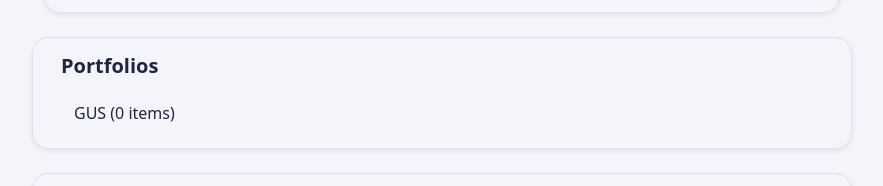
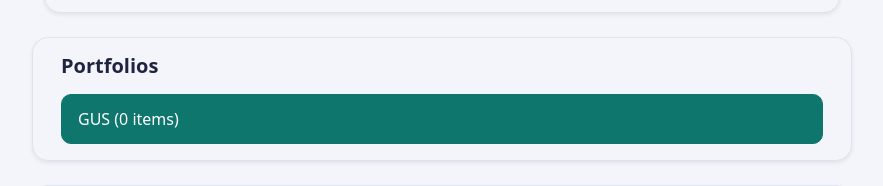
Before and after one commit to ParkinSanphan/Personal-Learning-Portfolio-Team-Project, a plain HTML site: page index.html in a window 1280 px wide. Shown: the part 1779-1965 px from the top of the page, without its empty margins (198-1081 px from the left). Drawn offline with nearby package versions, Linux system fonts and the light colour scheme.

Commit message:
feat: add portfolios owner selector card (2/2): CSS
Dark green selector bar with white left-aligned text using Bootstrap btn variables. Refs #9

```diff
--- a/css/style.css
+++ b/css/style.css
@@ -219,6 +219,23 @@ main .card {
     padding-bottom: 2rem !important;
   }
 }
+/* ===== PART 7: Portfolios Owner Selector (Issue #9) ===== */
+
+/* แถบเลือก Portfolio (placeholder): พื้นหลังเขียวเข้ม ตัวอักษรขาวชิดซ้าย */
+main .owner-selector {
+  --bs-btn-color: #fff;
+  --bs-btn-bg: var(--c-accent);
+  --bs-btn-border-color: var(--c-accent);
+  --bs-btn-hover-color: #fff;
+  --bs-btn-hover-bg: #115e59;
+  --bs-btn-hover-border-color: #115e59;
+  --bs-btn-active-color: #fff;
+  --bs-btn-active-bg: #134e4a;
+  --bs-btn-active-border-color: #134e4a;
+  --bs-btn-padding-y: 0.75rem;
+  --bs-btn-padding-x: 1rem;
+  --bs-btn-focus-shadow-rgb: 15, 118, 110;
+}
 /* ===== Responsive ===== */
 
 /* กันเนื้อหาล้นจอ */
```
